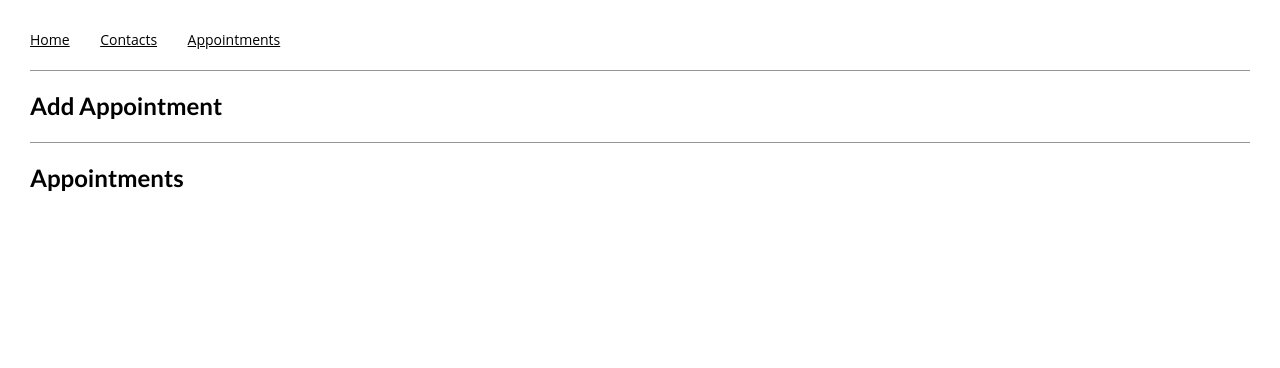
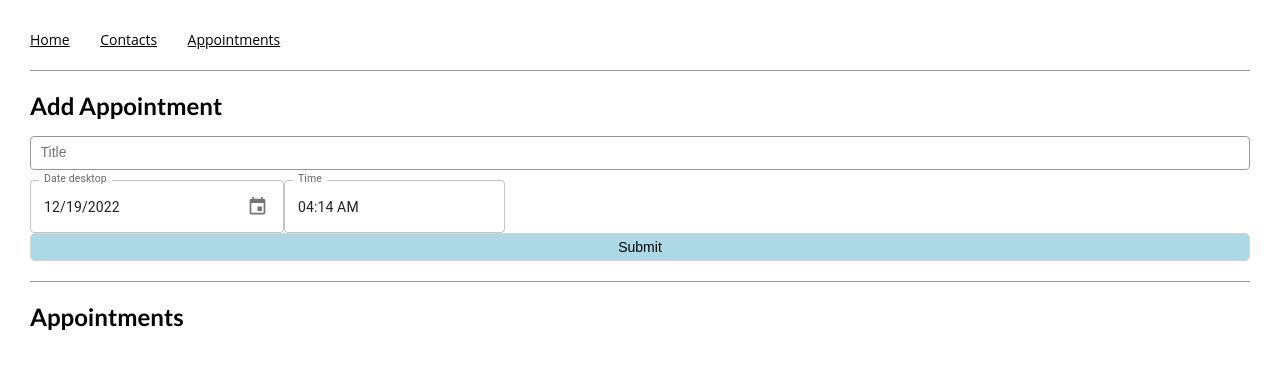
Before and after one commit to philipnguyxn/appointmentPlanner, a React (Create React App) app: page /appointments in a window 1280 px wide. Shown: the top 368 px of the page. Built offline with nearby package versions, Linux system fonts and the light colour scheme.

Commit message:
load DateTimePicker from MUI

```diff
--- a/src/pages/appointmentsPage/AppointmentsPage.js
+++ b/src/pages/appointmentsPage/AppointmentsPage.js
@@ -1,4 +1,5 @@
 import React, { useState } from "react";
+import { AppointmentForm } from "./appointmentForm/AppointmentForm.js";
 
 export const AppointmentsPage = ({ appointments, contacts, addAppointment }) => {
   /*
@@ -26,6 +27,7 @@ export const AppointmentsPage = ({ appointments, contacts, addAppointment }) =>
     <div>
       <section>
         <h2>Add Appointment</h2>
+        <AppointmentForm onSubmit={handleSubmit} />
       </section>
       <hr />
       <section>
--- a/src/pages/appointmentsPage/appointmentForm/AppointmentForm.js
+++ b/src/pages/appointmentsPage/appointmentForm/AppointmentForm.js
@@ -1,17 +1,30 @@
-import React from "react";
+import React, { useEffect } from "react";
+import { useForm } from "react-hook-form";
 
-export const AppointmentForm = ({
-  contacts,
-  title,
-  setTitle,
-  contact,
-  setContact,
-  date,
-  setDate,
-  time,
-  setTime,
-  handleSubmit
-}) => {
+// DateTimePicker from MUI
+import TextField from '@mui/material/TextField';
+import { LocalizationProvider } from '@mui/x-date-pickers/LocalizationProvider';
+import { AdapterDayjs } from '@mui/x-date-pickers/AdapterDayjs';
+import { DesktopDatePicker } from '@mui/x-date-pickers/DesktopDatePicker';
+import { TimePicker } from '@mui/x-date-pickers/TimePicker';
+
+
+export const AppointmentForm = ({ onSubmit }) => {
+  const defaultValues = {
+    title: '',
+    date: [],
+    time: []
+  };
+
+  // Custom hooks for forms validation from react hook form
+  const {
+    register,
+    handleSubmit,
+    reset,
+    formState,
+    formState: { errors, isSubmitSuccessful }
+  } = useForm({ defaultValues });
+
   const getTodayString = () => {
     const [month, day, year] = new Date()
       .toLocaleDateString("en-US")
@@ -19,7 +32,36 @@ export const AppointmentForm = ({
     return `${year}-${month.padStart(2, "0")}-${day.padStart(2, "0")}`;
   };
 
+  /**
+  * Check whether the contact form is submitted
+  * If submitted then reset the form values
+  */
+  useEffect(() => {
+    isSubmitSuccessful && reset(defaultValues)
+  }, [formState, reset]);
+
   return (
-    AppointmentForm
+    <form onSubmit={handleSubmit(onSubmit)}>
+    <input
+      type='text'
+      placeholder="Title"
+      {...register("title", { required: true })}
+    />
+    {errors.title?.message && <p>Please check the title</p>}
+
+    <LocalizationProvider dateAdapter={AdapterDayjs}>
+    <DesktopDatePicker
+          label="Date desktop"
+          inputFormat="MM/DD/YYYY"
+          renderInput={(params) => <TextField {...params} />}
+        />
+        <TimePicker
+          label="Time"
+          renderInput={(params) => <TextField {...params} />}
+        />
+    </LocalizationProvider>
+
+    <button type="submit">Submit</button>
+  </form>
   );
 };
```
Also changed, not shown: package.json (+8 -2 lines), 2 other files (tests, documents, lock files or other folders).
